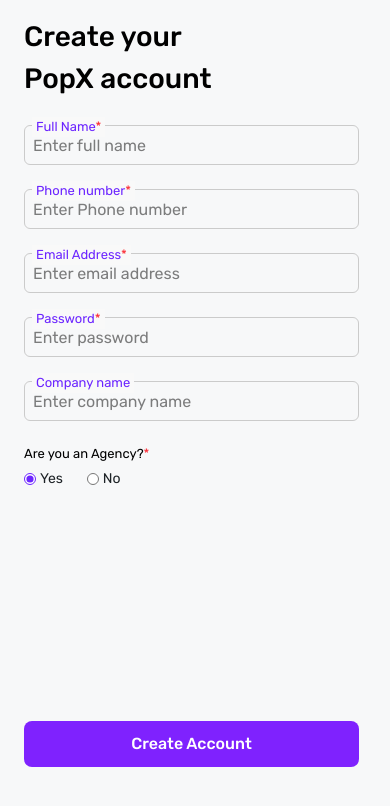
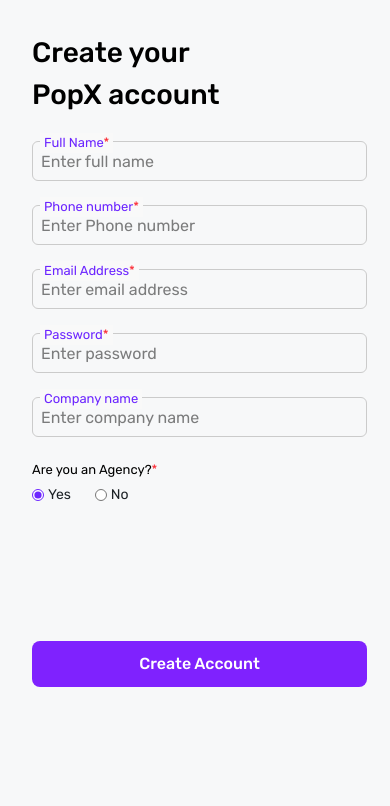
Before and after one commit to dhirajharane/popX, a React (Vite) app: page /signup in a window 390 px wide. Shown: the top 806 px of the page. Built offline with nearby package versions, Linux system fonts and the light colour scheme.

Commit message:
made app responsive

```diff
--- a/src/Components/LandingScreen.jsx
+++ b/src/Components/LandingScreen.jsx
@@ -14,7 +14,7 @@
 
   return (
     <div
-      className={`flex flex-col sm:justify-end justify-end-safe min-h-screen pb-4 transition-opacity duration-300 ease-out ${
+      className={`flex flex-col sm:justify-end justify-end-safe mb-20 sm:mb-0  min-h-screen pb-4 transition-opacity duration-300 ease-out ${
         fadeOut ? "opacity-0" : "opacity-100"
       }`}
     >
--- a/src/Components/MobileFrame.jsx
+++ b/src/Components/MobileFrame.jsx
@@ -12,10 +12,10 @@
     return () => window.removeEventListener("resize", checkMobile);
   }, []);
 
-  // On mobile, remove the frame and use full width/height
+  // On mobile,
   if (isMobile) {
     return (
-      <div className="min-h-screen bg-[#F7F8F9] flex items-center justify-center px-2">
+      <div className="min-h-screen bg-[#F7F8F9] flex justify-start p-4">
         <div className="w-full h-full">{children}</div>
       </div>
     );
--- a/src/Components/SignupScreen.jsx
+++ b/src/Components/SignupScreen.jsx
@@ -115,7 +115,7 @@
 
           <button
             type="submit"
-            className="bg-violet-600 text-white text-center w-[335px] h-[46px] font-medium rounded-lg mt-52"
+            className="bg-violet-600 text-white text-center w-[335px] h-[46px] font-medium rounded-lg sm:mt-52 mt-28"
           >
             Create Account
           </button>
```
